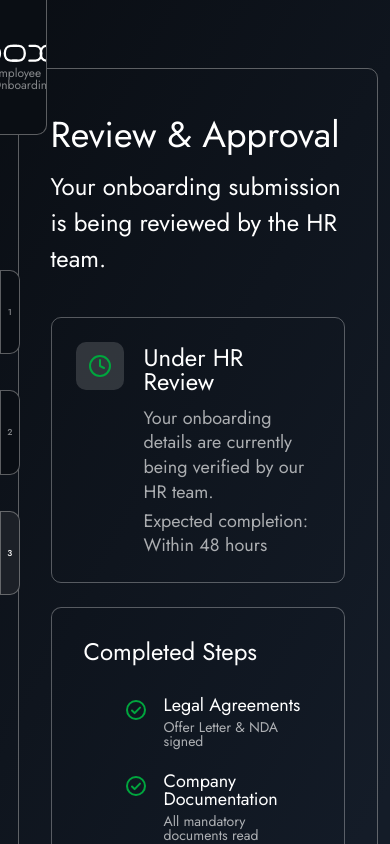
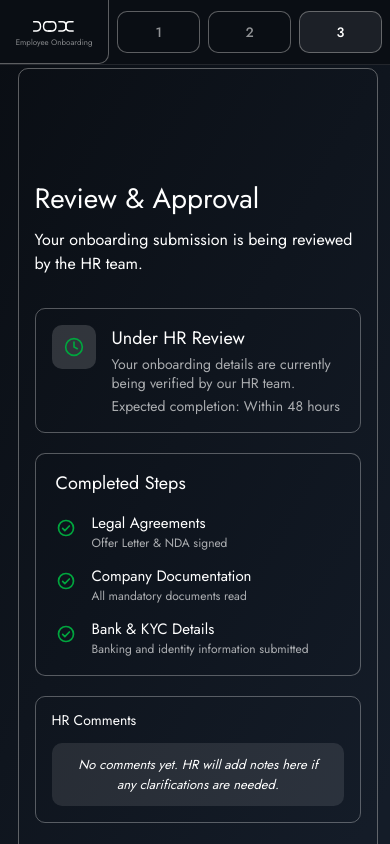
Before and after one commit to NoCapCode-tm/Dox, a React (Vite) app: page /review-approval in a window 390 px wide. Built offline with nearby package versions, Linux system fonts and the light colour scheme; a web font is replaced by a local one.

Commit message:
feat(ReviewApproval):move sidebar to top for small device

```diff
--- a/src/pages/LegalAgreements.jsx
+++ b/src/pages/LegalAgreements.jsx
@@ -75,7 +75,7 @@ const LegalAgreements = () => {
                 </div>
             </aside>
 
-            {/* Framed container - starts from center of small DOX square */}
+            {/* Framed container  */}
             <div className="relative" style={{ marginLeft: '4.5vw', marginTop: '8vh', marginRight: '3vw', marginBottom: '5vh', zIndex: 20 }}>
                 <div className="w-full border border-white/10 rounded-[10px] relative">
                     {/* Main Content */}
--- a/src/pages/ReviewApproval.jsx
+++ b/src/pages/ReviewApproval.jsx
@@ -23,9 +23,51 @@ const ReviewApproval = () => {
             className="relative h-screen w-screen overflow-auto font-[Jost] text-white"
             style={{ background: 'linear-gradient(119.18deg, #0A0E14 2.67%, #141C28 96.61%)' }}
         >
+            {/* Mobile top navbar */}
+            <div className="fixed top-0 left-0 right-0 z-50 flex items-stretch justify-between border-b border-white/10 bg-[#0A0E14] md:hidden">
+                <div
+                    className="flex flex-col items-center justify-center overflow-hidden shrink-0"
+                    style={{
+                        width: 'clamp(86px, 28vw, 112px)',
+                        height: 'clamp(64px, 14vw, 74px)',
+                        background: '#0A0E14',
+                        borderRight: '0.5px solid rgba(173, 173, 173, 0.5)',
+                        borderBottom: '0.5px solid rgba(173, 173, 173, 0.5)',
+                        borderRadius: '0px 0px 10px 0px',
+                    }}
+                >
+                    <div style={{ transform: 'scale(0.62)', transformOrigin: 'center' }}>
+                        <DoxLogo />
+                    </div>
+                    <p className="leading-none text-white/50 text-[8px] mt-0.5 text-center px-1">Employee Onboarding</p>
+                </div>
+
+                <div className="flex flex-1 items-center justify-around gap-2 px-2 py-2">
+                    {steps.map((step, index) => {
+                        const isActive = index === 2
+
+                        return (
+                            <div
+                                key={step.title}
+                                className="flex min-w-0 flex-1 items-center justify-center rounded-[10px] border text-center font-medium"
+                                style={{
+                                    height: 'clamp(42px, 10vw, 56px)',
+                                    fontSize: 'clamp(12px, 3.5vw, 16px)',
+                                    background: isActive ? '#1C2027' : '#0A0E14',
+                                    borderColor: 'rgba(173, 173, 173, 0.5)',
+                                    color: isActive ? '#FFFFFF' : 'rgba(255, 255, 255, 0.55)',
+                                }}
+                            >
+                                {index + 1}
+                            </div>
+                        )
+                    })}
+                </div>
+            </div>
+
             {/* Sidebar */}
             {/* DOX logo square */}
-            <div className="absolute top-0 left-0 z-50">
+            <div className="absolute top-0 left-0 z-50 hidden md:block">
                 <div
                     className="flex flex-col items-center justify-center overflow-hidden"
                     style={{
@@ -37,13 +79,15 @@ const ReviewApproval = () => {
                         borderRadius: '0px 0px 10px 0px',
                     }}
                 >
-                    <DoxLogo />
-                    <p className="leading-none text-white/50 mt-1" style={{ fontSize: 'clamp(12px, 0.65vw, 12px)' }}>Employee Onboarding</p>
+                    <div style={{ transform: 'scale(0.82)', transformOrigin: 'center' }}>
+                        <DoxLogo />
+                    </div>
+                    <p className="leading-none text-white/50 mt-1" style={{ fontSize: 'clamp(10px, 0.65vw, 12px)' }}>Employee Onboarding</p>
                 </div>
             </div>
 
             {/* Sidebar steps */}
-            <aside className="fixed left-0 top-0 h-full z-30 flex flex-col bg-transparent" style={{ paddingTop: '32vh' }}>
+            <aside className="fixed left-0 top-0 h-full z-30 hidden flex-col bg-transparent md:flex" style={{ paddingTop: '32vh' }}>
                 <div className="flex flex-col gap-9">
                     {/* Inactive step 1 */}
                     <div
@@ -97,35 +141,35 @@ const ReviewApproval = () => {
                 <div className="w-full border rounded-[10px] relative pb-10" style={{ borderColor: 'rgba(173, 173, 173, 0.5)' }}>
                     {/* Main Content */}
                     <main className="w-full flex flex-col items-start justify-center">
-                        <div className="w-full max-w-[1027px] p-8 md:p-12 mt-4 mx-auto">
-                            <h1 className="text-[36px] leading-[36px] font-normal text-white">Review &amp; Approval</h1>
-                            <p className="mt-4 text-[24px] text-white">
+                        <div className="w-full max-w-256.75 px-4 py-6 pt-24 sm:px-6 md:p-12 md:pt-4 mt-4 mx-auto">
+                            <h1 className="text-[28px] leading-tight font-normal text-white sm:text-[32px] md:text-[36px] md:leading-9">Review &amp; Approval</h1>
+                            <p className="mt-3 text-[16px] text-white sm:mt-4 sm:text-[20px] md:text-[24px]">
                                 Your onboarding submission is being reviewed by the HR team.
                             </p>
 
-                            <div className="mt-10 space-y-6">
+                            <div className="mt-8 space-y-5 sm:mt-10 sm:space-y-6">
                                 {/* Under HR Review */}
-                                <div className="border rounded-[10px] p-6 flex gap-5 items-start" style={{ borderColor: 'rgba(255, 255, 255, 0.3)' }}>
-                                    <div className="w-12 h-12 rounded-[10px] flex items-center justify-center shrink-0" style={{ background: 'rgba(255, 255, 255, 0.15)' }}>
+                                <div className="border rounded-[10px] p-4 sm:p-6 flex gap-4 sm:gap-5 items-start" style={{ borderColor: 'rgba(255, 255, 255, 0.3)' }}>
+                                    <div className="w-11 h-11 sm:w-12 sm:h-12 rounded-[10px] flex items-center justify-center shrink-0" style={{ background: 'rgba(255, 255, 255, 0.15)' }}>
                                         <ClockIcon />
                                     </div>
                                     <div className="pt-1">
-                                        <h2 className="text-[24px] leading-none text-white font-normal mb-3">Under HR Review</h2>
-                                        <p className="text-[18px] text-white/65 leading-snug">Your onboarding details are currently being verified by our HR team.</p>
-                                        <p className="text-[18px] text-white/65 mt-1 leading-snug">Expected completion: Within 48 hours</p>
+                                        <h2 className="text-[18px] leading-none text-white font-normal mb-2 sm:mb-3 sm:text-[22px] md:text-[24px]">Under HR Review</h2>
+                                        <p className="text-[14px] text-white/65 leading-snug sm:text-[16px] md:text-[18px]">Your onboarding details are currently being verified by our HR team.</p>
+                                        <p className="text-[14px] text-white/65 mt-1 leading-snug sm:text-[16px] md:text-[18px]">Expected completion: Within 48 hours</p>
                                     </div>
                                 </div>
 
                                 {/* Completed Steps */}
-                                <div className="border rounded-[10px] p-8" style={{ borderColor: 'rgba(255, 255, 255, 0.3)', background: 'rgba(0, 0, 0, 0.004)' }}>
-                                    <h2 className="text-[24px] leading-none text-white font-normal mb-8">Completed Steps</h2>
-                                    <div className="flex flex-col gap-6 ml-10">
+                                <div className="border rounded-[10px] p-5 sm:p-8" style={{ borderColor: 'rgba(255, 255, 255, 0.3)', background: 'rgba(0, 0, 0, 0.004)' }}>
+                                    <h2 className="text-[18px] leading-none text-white font-normal mb-6 sm:text-[22px] sm:mb-8 md:text-[24px]">Completed Steps</h2>
+                                    <div className="flex flex-col gap-5 ml-0 sm:gap-6 sm:ml-10">
                                         {steps.map((step, index) => (
                                             <div key={index} className="flex gap-4 items-start">
                                                 <div className="mt-0.5 shrink-0"><CheckIcon /></div>
                                                 <div>
-                                                    <h3 className="text-[18px] leading-none text-white font-normal mb-1.5">{step.title}</h3>
-                                                    <p className="text-[14px] text-white/65 leading-none">{step.desc}</p>
+                                                    <h3 className="text-[15px] leading-none text-white font-normal mb-1.5 sm:text-[16px] md:text-[18px]">{step.title}</h3>
+                                                    <p className="text-[12px] text-white/65 leading-none sm:text-[13px] md:text-[14px]">{step.desc}</p>
                                                 </div>
                                             </div>
                                         ))}
@@ -134,20 +178,20 @@ const ReviewApproval = () => {
 
                                 {/* HR Comments */}
                                 <div className="border rounded-[10px] p-4 md:p-6" style={{ borderColor: 'rgba(255, 255, 255, 0.3)' }}>
-                                    <h2 className="text-[16px] leading-none text-white font-normal mb-4">HR Comments</h2>
+                                    <h2 className="text-[14px] leading-none text-white font-normal mb-4 sm:text-[16px]">HR Comments</h2>
                                     <div className="rounded-[10px] flex items-center justify-center py-3 px-4 w-full" style={{ background: 'rgba(255, 255, 255, 0.1)' }}>
-                                        <p className="text-[16px] italic text-white text-center">
+                                        <p className="text-[13px] italic text-white text-center sm:text-[14px] md:text-[16px]">
                                             No comments yet. HR will add notes here if any clarifications are needed.
                                         </p>
                                     </div>
                                 </div>
                             </div>
 
-                            <div className="mt-12 flex items-center justify-between">
+                            <div className="mt-10 flex flex-col items-stretch justify-between gap-4 sm:flex-row sm:items-center sm:mt-12">
                                 <button
                                     type="button"
                                     onClick={() => navigate('/legal-agreements')}
-                                    className="px-6 py-2.5 rounded-[10px] border text-[16px] font-normal text-white/70 hover:bg-white/5 transition-colors inline-flex items-center gap-2"
+                                    className="w-full justify-center px-6 py-2.5 rounded-[10px] border text-[14px] font-normal text-white/70 hover:bg-white/5 transition-colors inline-flex items-center gap-2 sm:w-auto sm:text-[16px]"
                                     style={{ borderColor: 'rgba(255, 255, 255, 0.7)' }}
                                 >
                                     <BackArrowIcon />
@@ -157,7 +201,7 @@ const ReviewApproval = () => {
                                 <button
                                     type="button"
                                     onClick={() => navigate('/dashboard')}
-                                    className="px-6 py-2.5 rounded-[10px] border text-[16px] font-normal text-white/70 hover:bg-white/5 transition-colors inline-flex items-center gap-2"
+                                    className="w-full justify-center px-6 py-2.5 rounded-[10px] border text-[14px] font-normal text-white/70 hover:bg-white/5 transition-colors inline-flex items-center gap-2 sm:w-auto sm:text-[16px]"
                                     style={{ borderColor: 'rgba(255, 255, 255, 0.7)' }}
                                 >
                                     Continue
@@ -173,14 +217,14 @@ const ReviewApproval = () => {
 }
 
 const ClockIcon = () => (
-    <svg width="24" height="24" viewBox="0 0 24 24" fill="none" aria-hidden="true">
+    <svg width="24" height="24" viewBox="0 0 24 24" fill="none" aria-hidden="true" className="h-5 w-5 sm:h-6 sm:w-6">
         <circle cx="12" cy="12" r="10" stroke="#00A63E" strokeWidth="2" />
         <path d="M12 6v6l4 2" stroke="#00A63E" strokeWidth="2" strokeLinecap="round" strokeLinejoin="round" />
     </svg>
 )
 
 const CheckIcon = () => (
-    <svg width="24" height="24" viewBox="0 0 24 24" fill="none" aria-hidden="true">
+    <svg width="24" height="24" viewBox="0 0 24 24" fill="none" aria-hidden="true" className="h-5 w-5 sm:h-6 sm:w-6">
         <circle cx="12" cy="12" r="9" stroke="#00A63E" strokeWidth="2" />
         <path d="M8 12.5l2.6 2.6L16 9.6" stroke="#00A63E" strokeWidth="2" strokeLinecap="round" strokeLinejoin="round" />
     </svg>
```
